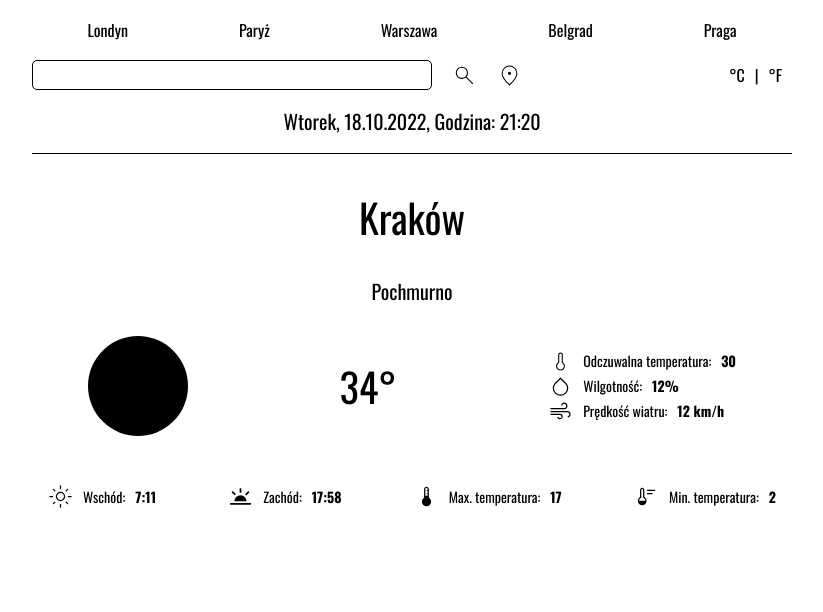
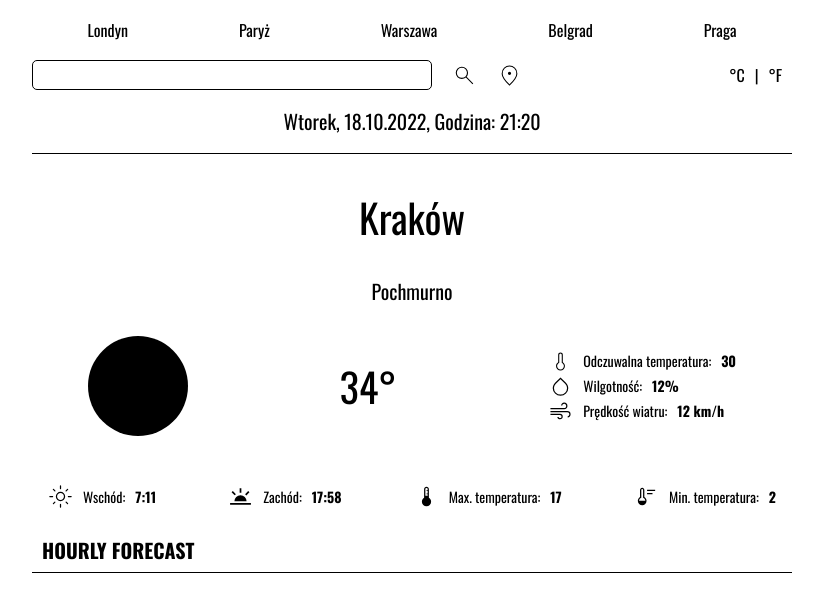
Before and after one commit to carterstorm/react-weather-app, a React (Create React App) app: page / in a window 1280 px wide. Shown: the top 612 px of the page, without its empty margins (228-1051 px from the left). Built offline with nearby package versions, Linux system fonts and the light colour scheme.

Commit message:
styled Heading in Forecast

```diff
--- a/src/App.js
+++ b/src/App.js
@@ -1,3 +1,4 @@
+import { Forecast } from "./MainWrapper/Forecast";
 import { Header } from "./MainWrapper/Header";
 import { PlaceWeatherInformation } from "./MainWrapper/PlaceInformation";
 import { MainWrapper } from "./MainWrapper/styled";
@@ -8,6 +9,7 @@ function App() {
 			<MainWrapper>
 				<Header />
 				<PlaceWeatherInformation />
+				<Forecast />
 			</MainWrapper>
 		</div>
 	);
--- a/src/MainWrapper/Forecast/index.js
+++ b/src/MainWrapper/Forecast/index.js
@@ -1,5 +1,10 @@
+import { Heading, Wrapper } from "./styled";
+
 export const Forecast = () => (
-    <footer>
+    <Wrapper>
+        <Heading>hourly forecast</Heading>
+        <div>
 
-    </footer>
+        </div>
+    </Wrapper>
 );
--- a/src/MainWrapper/Forecast/styled.js
+++ b/src/MainWrapper/Forecast/styled.js
@@ -0,0 +1,13 @@
+import styled from "styled-components";
+
+export const Wrapper = styled.footer`
+padding: 20px;
+`;
+
+export const Heading = styled.h1`
+    font-size: 20px;
+    text-transform: uppercase;
+    padding: 10px;
+    margin: 0;
+    border-bottom: 1px solid black;
+`;
```
